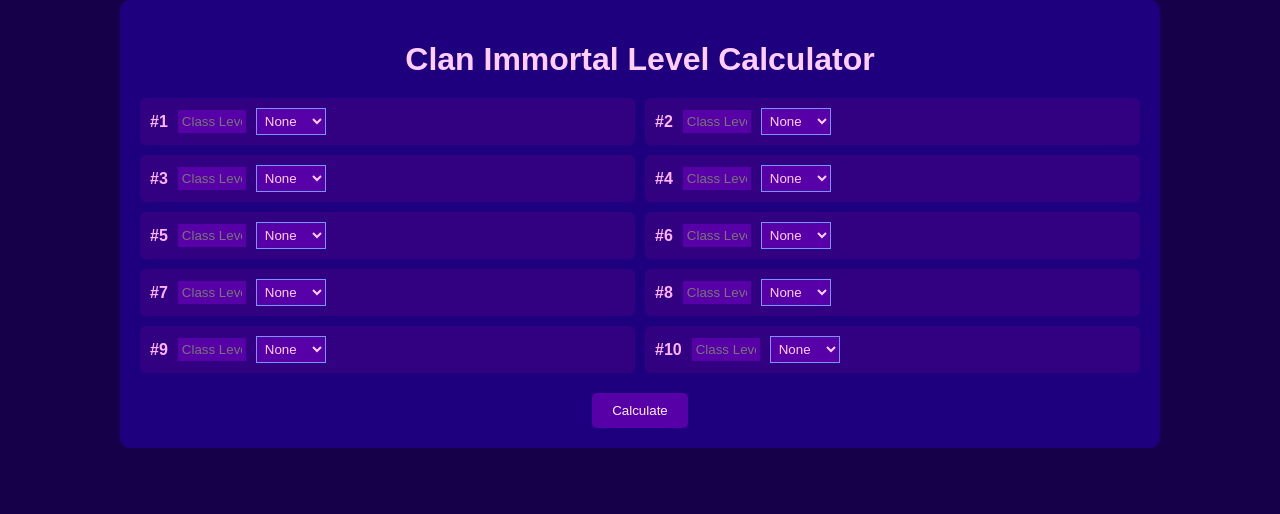
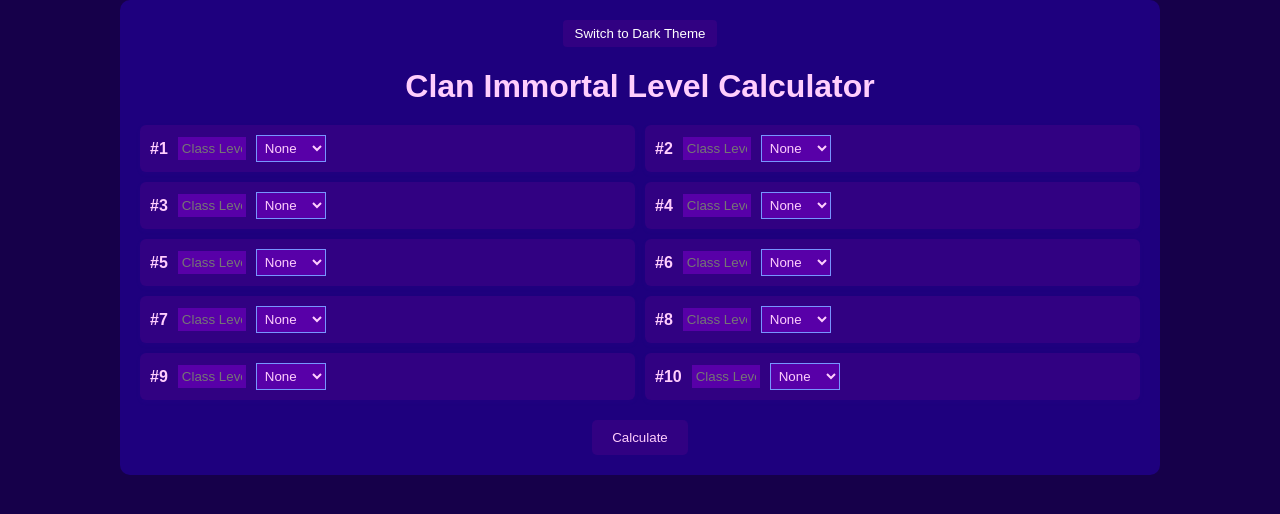
Before and after one commit to Mesa-bot/clan-calc, a React (Create React App) app: page / in a window 1280 px wide. Shown: the top 514 px of the page. Built offline with nearby package versions, Linux system fonts and the light colour scheme.

Commit message:
dark / colorblind mode

```diff
--- a/public/index.html
+++ b/public/index.html
@@ -29,7 +29,7 @@
     -->
     <title>Clan Calculator</title>
   </head>
-  <body style="background-color: #16004a;">
+  <body>
     <noscript>You need to enable JavaScript to run this app.</noscript>
     <div id="root"></div>
     <!--
--- a/src/App.tsx
+++ b/src/App.tsx
@@ -1,4 +1,4 @@
-import { useState } from "react";
+import { useEffect, useState } from "react";
 import './index.css';
 
 function calculateHealth(level: number): number {
@@ -61,6 +61,12 @@ export default function ClanCalculator() {
     immo: Record<string, ImmoData>;
   } | null>(null);
 
+ //handle color switch
+  const [theme, setTheme] = useState<"purple" | "gray">("purple");
+  useEffect(() => {
+   document.body.style.backgroundColor = theme === "purple" ? "#16004a" : "#3c3c3c";
+  }, [theme]);
+
   const handleChange = (index: number, field: "level" | "cls", value: string) => {
     const newPlayers = [...players];
     newPlayers[index] = {
@@ -70,6 +76,14 @@ export default function ClanCalculator() {
         : value,
     };
     setPlayers(newPlayers);
+  };
+
+  const styles = {
+    bg: theme === "purple" ? "#1e007e" : "#1e1e1e",
+    card: theme === "purple" ? "#310182" : "#252526",
+    input: theme === "purple" ? "#5800a8" : "#1e1e1e",
+    text: theme === "purple" ? "#ffcefd" : "#d4d4d4",
+    border: theme === "purple" ? "#7795ff" : "#3c3c3c",
   };
 
   const handleCalculate = () => {
@@ -94,16 +108,33 @@ export default function ClanCalculator() {
   };
 
   return (
-    <div style={{ padding: '20px', maxWidth: '1000px', margin: '0 auto', fontFamily: 'sans-serif', backgroundColor: '#1e007e', borderRadius: '10px' }}>
-      <h1 style={{ textAlign: 'center', marginBottom: '20px', color: '#ffcefd' }}>Clan Immortal Level Calculator</h1>
+
+    <div style={{ padding: '20px', maxWidth: '1000px', margin: '0 auto', fontFamily: 'sans-serif', backgroundColor: styles.bg, borderRadius: '10px' }}>
+      <div style={{ textAlign: 'center', marginBottom: '20px' }}>
+        <button
+          onClick={() => setTheme(theme === "purple" ? "gray" : "purple")}
+          style={{
+          padding: '6px 12px',
+          backgroundColor: styles.card,
+          color: "white",
+          border: 'none',
+          borderRadius: '4px',
+          cursor: 'pointer'
+          }}
+        >
+          Switch to {theme === "purple" ? "Dark" : "Purple"} Theme
+        </button>
+</div>
+
+      <h1 style={{ textAlign: 'center', marginBottom: '20px', color: styles.text }}>Clan Immortal Level Calculator</h1>
 
       <div style={{ display: 'grid', gridTemplateColumns: '1fr 1fr', gap: '10px' }}>
         {players.map((player, index) => (
           <div
             key={index}
-            style={{ display: 'flex', gap: '10px', alignItems: 'center', backgroundColor: '#310182', padding: '10px', borderRadius: '6px', boxShadow: '0 2px 4px rgba(54,1,143,0.1)' }}
+            style={{ display: 'flex', gap: '10px', alignItems: 'center', backgroundColor: styles.card, padding: '10px', borderRadius: '6px', boxShadow: '0 2px 4px rgba(54,1,143,0.1)' }}
           >
-            <label style={{ fontWeight: 'bold', color: '#ffb4ff'}}>#{index + 1}</label>
+            <label style={{ fontWeight: 'bold', color: styles.text}}>#{index + 1}</label>
             <input
               type="number"
               min="1"
@@ -113,12 +144,12 @@ export default function ClanCalculator() {
               onChange={(e) => handleChange(index, "level", e.target.value ? e.target.value : "")}
               placeholder="Class Level"
               className="no-arrows"
-              style={{ width: '60px', padding: '4px', backgroundColor: '#5800a8', color: '#ffcefd', border: 'none' }}
+              style={{ width: '60px', padding: '4px', backgroundColor: styles.input, color: styles.text, border: 'none' }}
             />
             <select
               value={player.cls}
               onChange={(e) => handleChange(index, "cls", e.target.value)}
-              style={{ padding: '4px', backgroundColor: '#5800a8', color: '#ffcefd', borderColor: '#7795ff' }}
+              style={{ padding: '4px', backgroundColor: styles.input, color: styles.text, borderColor: styles.border }}
             >
               <option value="N">None</option>
               <option value="M">Mage</option>
@@ -129,10 +160,10 @@ export default function ClanCalculator() {
         ))}
       </div>
 
-      <div style={{ textAlign: 'center', color: '#ffcefd', borderColor: '7795ff' }}>
+      <div style={{ textAlign: 'center', color: styles.text, borderColor: styles.border }}>
         <button
           onClick={handleCalculate}
-          style={{ marginTop: '20px', padding: '10px 20px', backgroundColor: '#5800a8', color: '#fef', border: 'none', borderRadius: '5px', cursor: 'pointer' }}
+          style={{ marginTop: '20px', padding: '10px 20px', backgroundColor: styles.card, color: styles.text , border: 'none', borderRadius: '5px', cursor: 'pointer' }}
         >
           Calculate
         </button>
@@ -141,9 +172,9 @@ export default function ClanCalculator() {
       {results && (
         <div style={{ marginTop: '30px' }}>
           {Object.entries(results.immo).map(([type, data]: [string, ImmoData]) => (
-            <div key={type} style={{ marginBottom: '20px', backgroundColor: '#310182', padding: '10px 20px', borderRadius: '6px' }}>
-              <h2 style={{ borderBottom: '1px solid #7795ff', paddingBottom: '6px', color: '#ffcefd'}}>Weak to {type}</h2>
-              <ul style={{ color: '#ffcefd' }}>
+            <div key={type} style={{ marginBottom: '20px', backgroundColor: styles.card, padding: '10px 20px', borderRadius: '6px' }}>
+              <h2 style={{ borderBottom: '1px solid', paddingBottom: '6px', color: styles.text, borderColor: styles.border}}>Weak to {type}</h2>
+              <ul style={{ color: styles.text }}>
                 <li>{data.c} @ {toCps(data.f)} CPS (raw: {pve(data.f)} CPS)</li>
                 <li>{data.b} @ {toCps(data.e)} CPS (raw: {pve(data.e)} CPS)</li>
                 <li>{data.a} @ {toCps(data.d)} CPS (raw: {pve(data.d)} CPS)</li>
```
Also changed, not shown: 1 other file (tests, documents, lock files or other folders).
